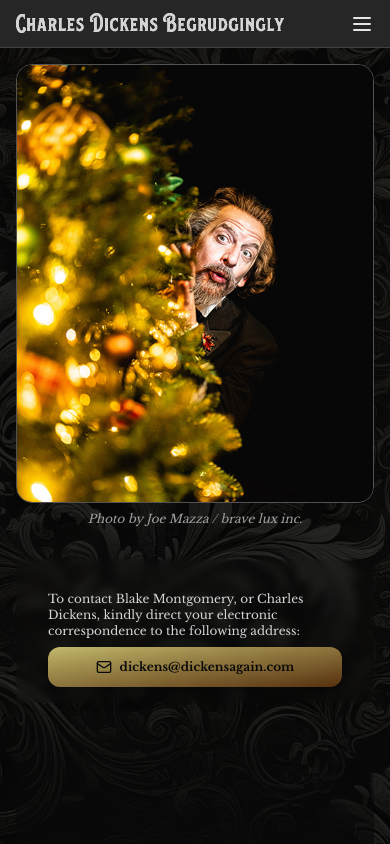
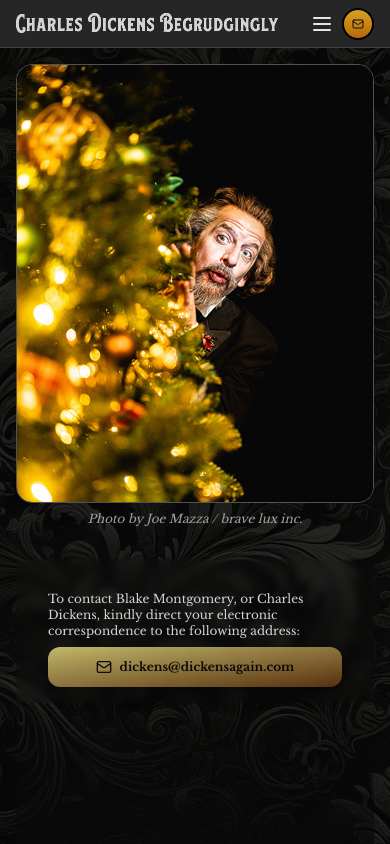
Before and after one commit to montblake/begrudgingly, a Next.js app: page /contact in a window 390 px wide. Built offline with nearby package versions, Linux system fonts and the light colour scheme.

Commit message:
Add Subscribe Links

```diff
--- a/app/page.tsx
+++ b/app/page.tsx
@@ -1,18 +1,8 @@
-// import { ReactNode } from "react";
-// import { Button } from "../components/ui/button";
-// import SpecialHeadline from "../components/special_headline";
-// import Image from "next/image";
 import PictureReviewScramble from "../components/picture_review_scramble";
 import Schedule from "@/components/schedule";
 import FirstLeft from "@/components/first_left";
 import FirstRight from "@/components/first_right";
-
-// const MainImage = {
-//   src: "/2025_dickens_web_transparency.png",
-//   alt: "Charles Dickens Begrudgingly... Poster",
-//   width: 800,
-//   height: 800,
-// };
+import { Mail } from "lucide-react";
 
 export default function Home() {
   return (
@@ -27,6 +17,25 @@ export default function Home() {
       <div className="w-full h-auto flex flex-col gap-8 justify-start items-center mt-8 px-0 pt-0 md:px-8 mb-0 md:mb-8">
         <Schedule />
       </div>
+
+      <div className="w-full flex flex-col items-center justify-center mb-4md:mb-8">
+        <h2 className="text-xs md:text-xl font-bold text-center text-neutral-300 mb-4 mt-8 md:mt-0">
+          Join our mailing list for updates and special ticket offers!
+        </h2>
+        <a
+          href="http://eepurl.com/i2jCO2"
+          target="_blank"
+          rel="noopener noreferrer"
+          className="flex flex-col items-center justify-center mb-8"
+        >
+          <div className="w-16 h-16 md:w-36 md:h-36 p-4 rounded-full flex flex-col items-center justify-center gap-1 bg-gradient-to-b from-amber-400/80 via-amber-500/80 to-amber-600/80 border-2 border-black hover:scale-105 transition-all duration-300 active:border-neutral-300 text-neutral-950 active:text-neutral-300">
+            <Mail size={36} />
+            <span className="hidden md:block text-sm font-bold uppercase">
+              Subscribe
+            </span>
+          </div>
+        </a>
+      </div>
     </main>
   );
 }
--- a/components/header_hamburger.tsx
+++ b/components/header_hamburger.tsx
@@ -1,13 +1,13 @@
+import { Mail } from "lucide-react";
+
 export default function HeaderHamburger({
   toggleMenu,
 }: {
   toggleMenu: () => void;
 }) {
   return (
-    <button
-      className="md:hidden text-neutral-200 relative z-50"
-      onClick={toggleMenu}
-    >
+    <div className="flex flex-row items-center justify-center gap-2 md:hidden">
+      <button className="text-neutral-200 relative z-50" onClick={toggleMenu}>
         <svg
           xmlns="http://www.w3.org/2000/svg"
           fill="none"
@@ -23,5 +23,17 @@ export default function HeaderHamburger({
           />
         </svg>
       </button>
+      <a
+        href="http://eepurl.com/i2jCO2"
+        target="_blank"
+        rel="noopener noreferrer"
+        className=""
+      >
+        <div className="w-8 h-8 rounded-full flex flex-col items-center justify-center gap-1 bg-gradient-to-b from-amber-400/80 via-amber-500/80 to-amber-600/80 border-2 border-black hover:scale-105 transition-all duration-300 active:border-neutral-300 text-neutral-950 active:text-neutral-300">
+          <Mail size={12} className="" />
+          {/* <span className="text-sm font-bold uppercase">Subscribe</span> */}
+        </div>
+      </a>
+    </div>
   );
 }
--- a/components/header_links.tsx
+++ b/components/header_links.tsx
@@ -3,6 +3,7 @@
 import * as React from "react";
 import Link from "next/link";
 
+import { Mail } from "lucide-react";
 import {
   NavigationMenu,
   NavigationMenuContent,
@@ -47,6 +48,16 @@ export default function HeaderNavLinks({
             )}
           </NavigationMenuItem>
         ))}
+        <a
+          href="http://eepurl.com/i2jCO2"
+          target="_blank"
+          rel="noopener noreferrer"
+        >
+          <div className="w-8 h-8 rounded-full flex flex-col items-center justify-center gap-1 bg-gradient-to-b from-amber-400/80 via-amber-500/80 to-amber-600/80 border-2 border-black hover:scale-105 transition-all duration-300 active:border-neutral-300 text-neutral-950 active:text-neutral-300">
+            <Mail size={12} className="" />
+            {/* <span className="text-sm font-bold uppercase">Subscribe</span> */}
+          </div>
+        </a>
       </NavigationMenuList>
     </NavigationMenu>
   );
--- a/components/special_page.tsx
+++ b/components/special_page.tsx
@@ -49,7 +49,7 @@ export default function SpecialPage({
   MultiText,
 }: SpecialProps) {
   return (
-    <main className="bg-green-200/0 flex flex-col gap-8 md:gap-0 justify-start items-center md:flex-row md:justify-start md:items-start max-w-[1000px] mx-auto max-h-[calc(100vh-3rem)] overflow-y-scroll p-4 md:p-8 relative">
+    <main className="flex flex-col gap-8 md:gap-0 justify-start items-center md:flex-row md:justify-start md:items-start max-w-[1000px] mx-auto max-h-[calc(100vh-3rem)] overflow-y-scroll p-4 md:p-8 relative">
       <SpecialImage
         src={ImageProps.src}
         alt={ImageProps.alt}
```
Lines whose indentation alone changed are shown as unchanged.
